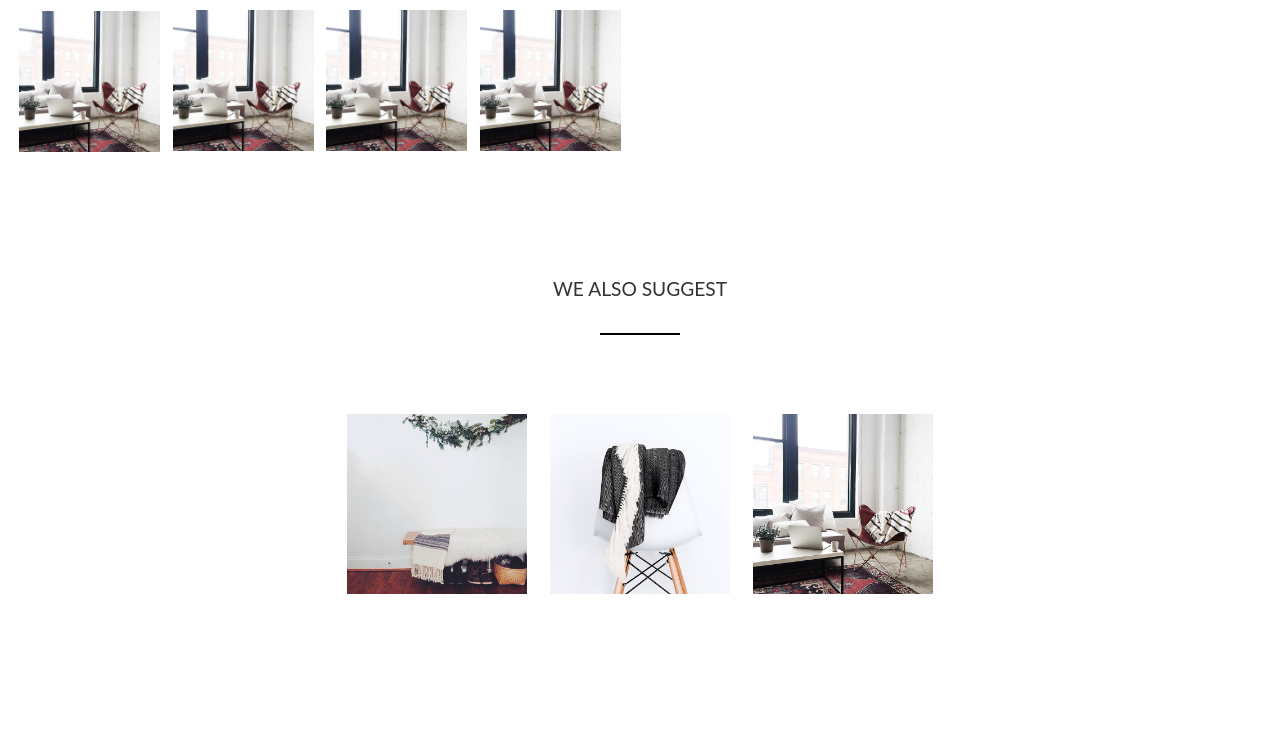
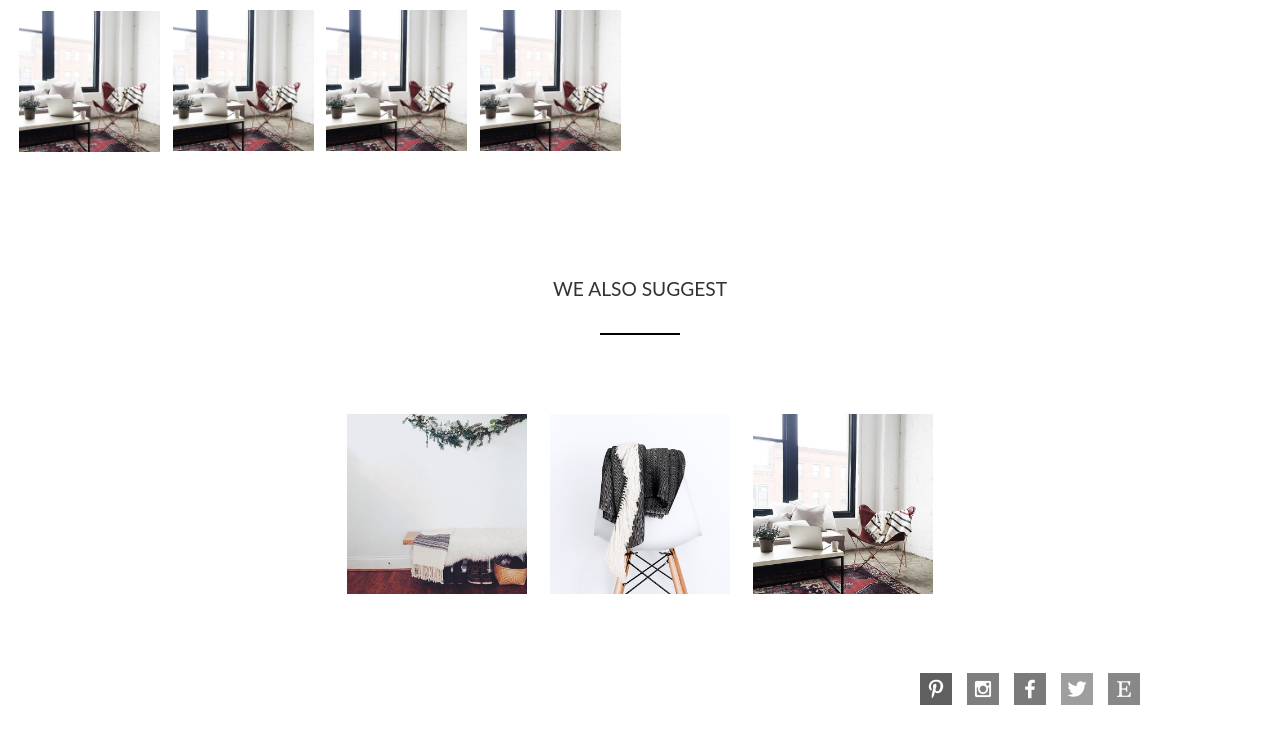
Before and after one commit to Anaibi/le-raux.com, a plain HTML site: page detail.html in a window 1280 px wide. Shown: the part 543-1286 px from the top of the page. Drawn offline with nearby package versions, Linux system fonts and the light colour scheme.

Commit message:
footer links markup

```diff
--- a/detail.html
+++ b/detail.html
@@ -34,7 +34,7 @@
 		<a href="about.html" id="link_about" title="About">About</a>
  	  </nav>
 
- 	  <div class="clearfix"></div>
+ 	  <div class="clearfix"><!--Test overflow:auto on parent container when doing browser and device compatibility--></div>
 
 	</header>
 
@@ -81,17 +81,31 @@
       </section><!-- End product detail template -->
 	</div><!-- End main-content wrapper -->
 
-    <div class="clearfix"></div>
+    <div class="clearfix"><!--Test overflow:auto on parent container when doing browser and device compatibility--></div>
+
 
 	<footer class="wrapper">
-	  <ul id="social">
-		<li id="link_pinterest"><a href="#" class="hidden-text" title="Pinterest">Pinterest</a></li>
-		<li id="link_something"><a href="#" class="hidden-text" titl="Something">Something</a></li>
-		<li id="link_facebook"><a href="#" class="hidden-text" titl="Pinterest">Facebook</a></li>
-		<li id="link_twitter"><a href="#" class="hidden-text" titl="Pinterest">Twitter</a></li>
-		<li id="link_E"><a href="#" class="hidden-text" titl="Pinterest">E</a></li>
+
+	  <ul id="social" class="links-2">
+		<li>
+		  <a href="#" title="Pinterest"><img src="img/social-sprite.png" ></a>
+		</li>
+		<li>
+		  <a href="#" title="Instagram"><img src="img/social-sprite.png" ></a>
+		</li>
+		<li>
+		  <a href="#" title="Facebook"><img src="img/social-sprite.png" ></a>
+		</li>
+		<li>
+		  <a href="#" title="Twitter"><img src="img/social-sprite.png" ></a>
+		</li>
+		<li>
+		  <a href="#" title="E"><img src="img/social-sprite.png" ></a>
+		</li>
 	  </ul>
-	  <div class="clearfix"></div>
+
+	  <div class="clearfix"><!--Test overflow:auto on parent container when doing browser and device compatibility--></div>
+
 	</footer>
 
 	<script src="https://ajax.googleapis.com/ajax/libs/jquery/1.11.2/jquery.min.js"></script>
```
Also changed, not shown: about.html (+20 -6 lines), gallery.html (+22 -7 lines).
